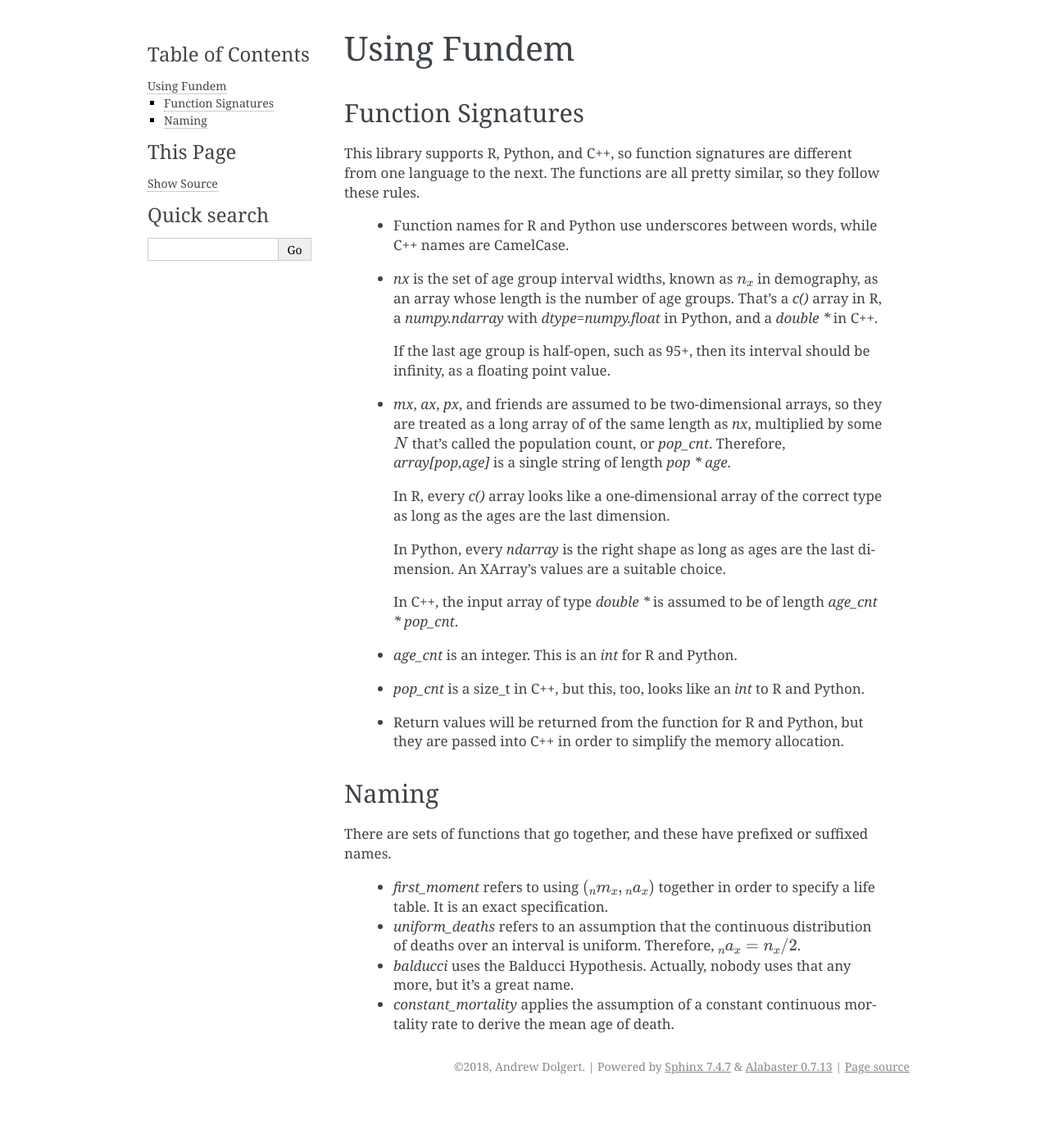
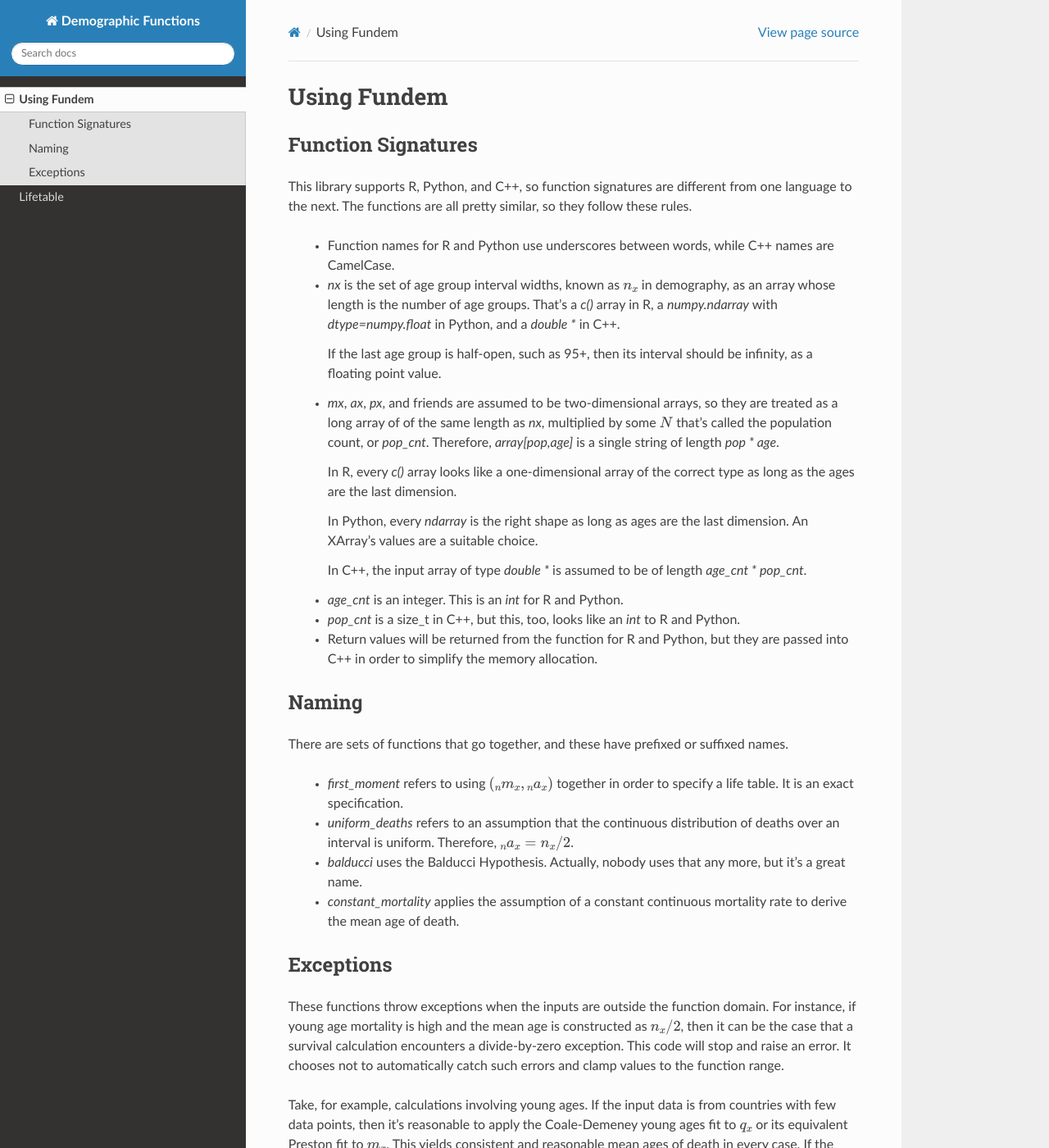
Before and after one commit to adolgert/fundem, a Sphinx documentation site: the page built from docs/using.rst, in a window 1280 px wide and 1400 px high. Shown: the whole window at 82% size. Built offline with Sphinx 7.4.7 and the Read the Docs theme 2.0.0, drawn with Linux system fonts in a browser that asks for light colours; some of the changed text lies outside the part shown.

Commit message:
got rid of alabaster

```diff
--- a/docs/conf.py
+++ b/docs/conf.py
@@ -77,7 +77,7 @@ pygments_style = 'sphinx'
 # The theme to use for HTML and HTML Help pages.  See the documentation for
 # a list of builtin themes.
 #
-html_theme = 'alabaster'
+html_theme = 'sphinx_rtd_theme'
 
 # Theme options are theme-specific and customize the look and feel of a theme
 # further.  For a list of options available for each theme, see the
--- a/docs/using.rst
+++ b/docs/using.rst
@@ -67,3 +67,24 @@ prefixed or suffixed names.
 
  * `constant_mortality` applies the assumption of a constant continuous
    mortality rate to derive the mean age of death.
+
+
+Exceptions
+----------
+
+These functions throw exceptions when the inputs are outside the function
+domain. For instance, if young age mortality is high and the mean age
+is constructed as :math:`n_x/2`, then it can be the case that
+a survival calculation encounters a divide-by-zero exception. This code
+will stop and raise an error. It chooses not to automatically catch such
+errors and clamp values to the function range.
+
+Take, for example, calculations involving young ages. If the input data
+is from countries with few data points, then it's reasonable to apply
+the Coale-Demeney young ages fit to :math:`q_x` or its equivalent Preston
+fit to :math:`m_x`. This yields consistent and reasonable mean ages of
+death in every case. If the input data is just :math:`{}_nm_x`, then
+there are supplied methods to generate a reasonable `{}_na_x` in every case.
+If the input data is from previous calculations, then data outside
+the expected domain is likely a problem the modeler should address
+explicitly, so the function raises an exception.
--- a/setup.py
+++ b/setup.py
@@ -16,7 +16,8 @@ setup(
     install_requires=["numpy", "scipy", "toml"],
     extras_require={
         "testing": ["hypothesis", "pytest", "pytest-mock"],
-        "documentation": ["sphinx", "sphinx_rtd_theme", "sphinx-autobuild", "sphinxcontrib-napoleon"],
+        "documentation": ["sphinx", "sphinx_rtd_theme", "sphinx-autobuild",
+                          "sphinxcontrib-napoleon"],
         "ihme_databases": ["db_tools", "db_queries"],
     },
     ext_modules=[lifetable],
```
Also changed, not shown: docs/lifetable.rst (+5 -3 lines).
